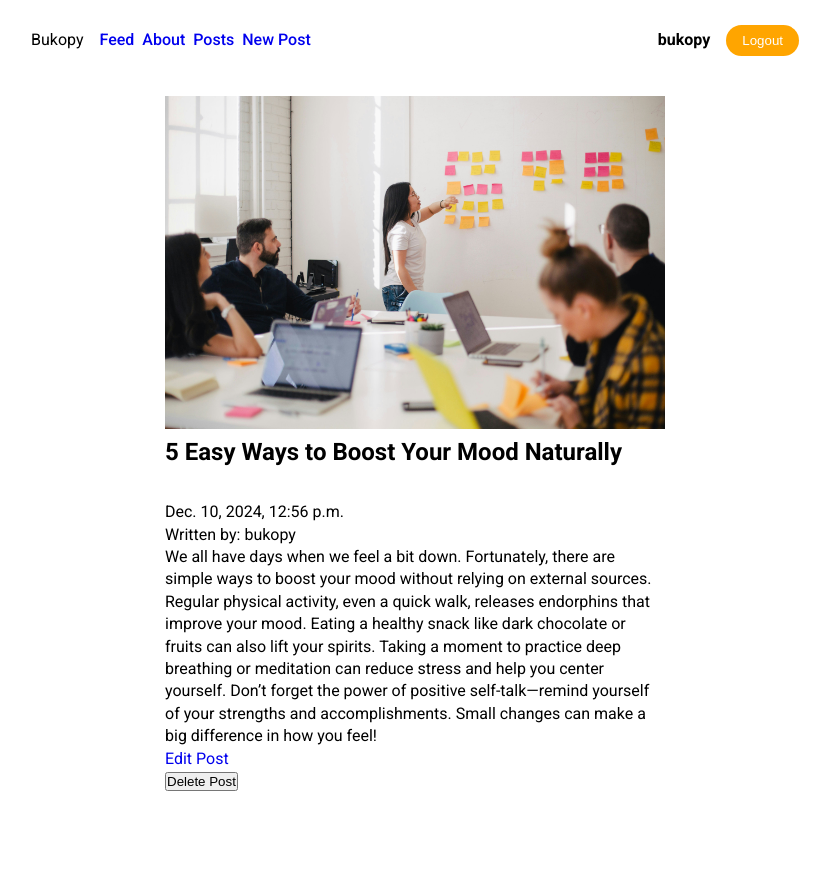
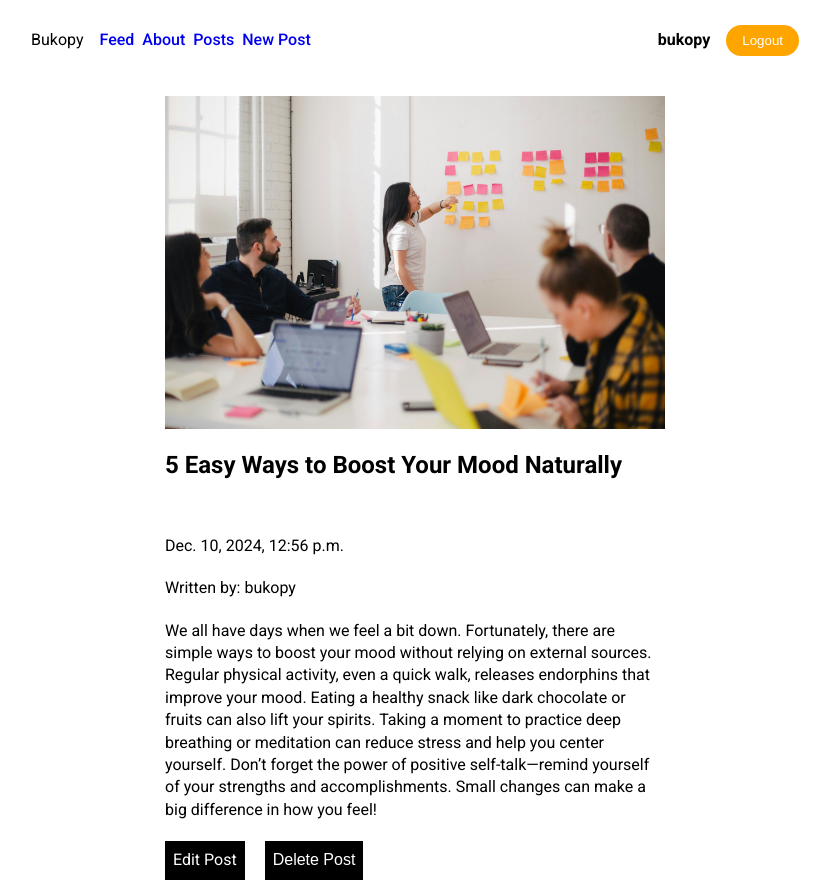
Before and after one commit to kimicasamina/bukopy-django-blogsite, a Django app: a page that uses posts/templates/posts/posts_page.html in a window 1280 px wide. Shown: the whole page, without its empty margins (225-1055 px from the left). Before the commit the page ends 791 px from the top, so only its background shows below. Run offline with Django 5.2, Linux system fonts and the light colour scheme; a user stored in the database is signed in; data comes from the database, SQL or seed files in the repository; both versions use the stored data as it was after the commit; some web fonts are replaced.

Commit message:
UPDATE: fixed styles

```diff
--- a/posts/templates/posts/posts_page.html
+++ b/posts/templates/posts/posts_page.html
@@ -16,11 +16,13 @@
     <p class="post__body">{{ post.body }}</p>
 
     {% if user.is_authenticated and user == post.author %}
-      <div class="">
-        <a href="{% url 'posts:post-edit' post.slug %}">Edit Post</a>
-        <form action="{% url 'posts:post-delete' post.slug %}" method="POST">
+      <div class="action-btn">
+        <a href="{% url 'posts:post-edit' post.slug %}" class="edit-btn">
+          <span >Edit Post</button>
+        </a>
+        <form action="{% url 'posts:post-delete' post.slug %}" method="POST" class="delete-form">
           {% csrf_token %}
-          <button type="submit">Delete Post</button>
+          <button type="submit" class="delete-btn">Delete Post</button>
         </form>
       </div>
     {% endif %}
--- a/static/css/style.css
+++ b/static/css/style.css
@@ -28,6 +28,7 @@ body {
 .container {
     width: 100%;
     max-width: 800px;
+    min-height: 100vh;
     margin: 0 auto;
 }
 
@@ -213,6 +214,12 @@ article.posts-feed {
     gap: 4px;
 }
 
+article {
+    display: flex;
+    flex-direction: column;
+    gap: 20px;
+}
+
 .posts-page__article {
     width: 100%;
     max-width: 500px;
@@ -222,6 +229,7 @@ article.posts-feed {
 .banner {
     width: 100%;
 }
+
 
 .post {
     display: flex;
@@ -272,3 +280,42 @@ h1 {
 .new-post-submit {
     padding: 8px;
 }
+
+.action-btn {
+    display: flex;
+    gap: 20px;
+}
+
+
+.delete-form > .delete-btn{
+    width: auto;
+    height: 100%;
+    background: black;
+    color: #fff;
+    border: none;
+    padding: 8px;
+    display: flex;
+    justify-content: center;
+    align-items: center;
+    border-style:  none;
+    outline-style: none;
+    text-align: center;
+    font-size: 16px;
+    font-weight: 400;
+}
+
+.edit-btn {
+    width: auto;
+    background: black;
+    color: #fff;
+    border: none;
+    padding: 8px;
+    display: flex;
+    justify-content: center;
+    align-items: center;
+    border-style:  none;
+    outline-style: none;
+    text-align: center;
+    font-size: 16px;
+    font-weight: 400;
+}
--- a/templates/about.html
+++ b/templates/about.html
@@ -5,6 +5,7 @@
 {% endblock %}
 
 {% block content %}
-  <h1 class="">Welcome to about page</h1>
-  <a href="/" class="">Home</a>
+  <h1 class="">About the community</h1>
+  <a href="/" class="">Go Home</a>
+  <p class="">Lorem, ipsum dolor sit amet consectetur adipisicing elit. Molestias asperiores optio repudiandae velit laudantium sint, voluptate minus expedita aperiam delectus, magni ex illum, quod dolorem rem non praesentium iusto tenetur!</p>
 {% endblock %}
--- a/templates/home.html
+++ b/templates/home.html
@@ -1,12 +1,12 @@
 {% extends 'layout.html' %}
 
 {% block title %}
-  Home
+  Feed
 {% endblock %}
 
 {% block content %}
 <section class="">
-    <h1 class="">Welcome to homepage</h1>
+    <h1 class="">Latest Posts </h1>
     {% for post in posts %}
     <article class="posts-feed">
       <h2 class="post__title">
```
Also changed, not shown: db.sqlite3, 1 other file.
